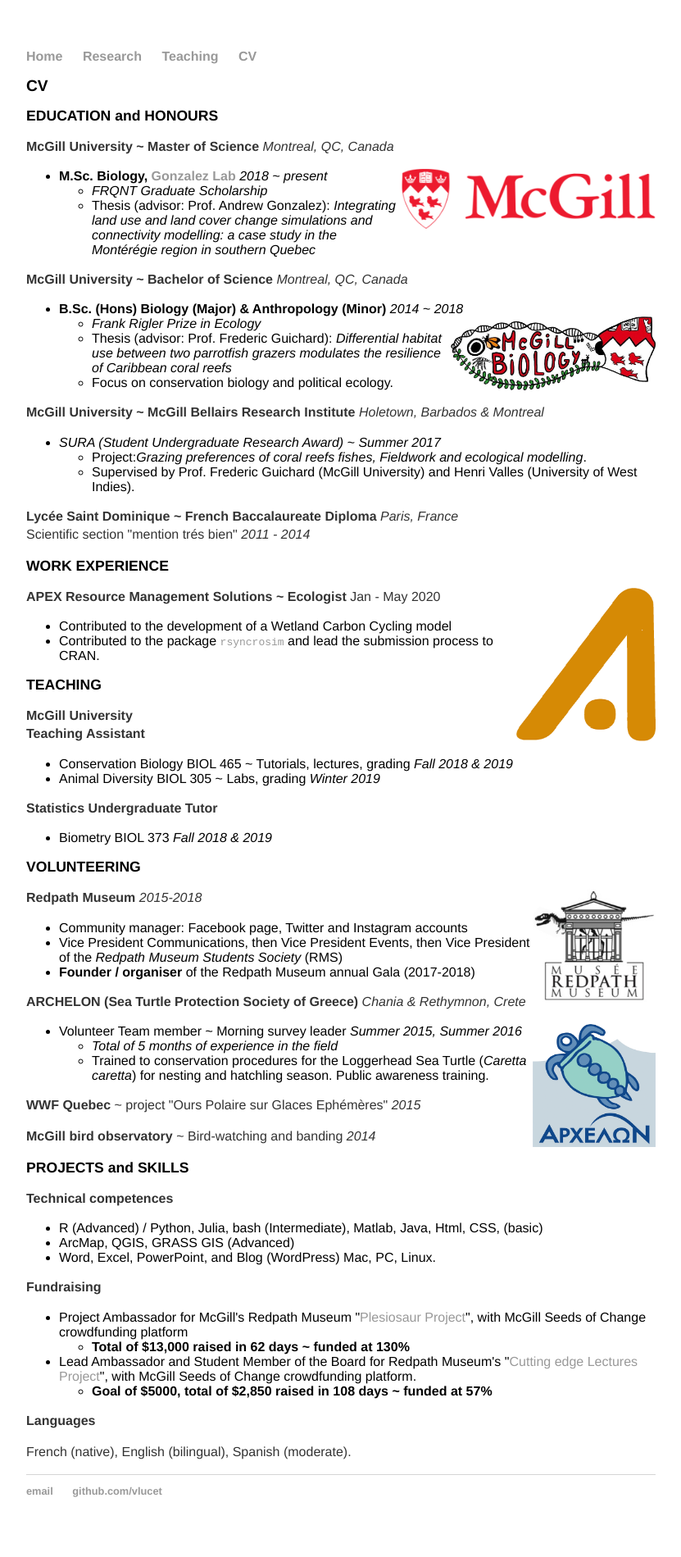
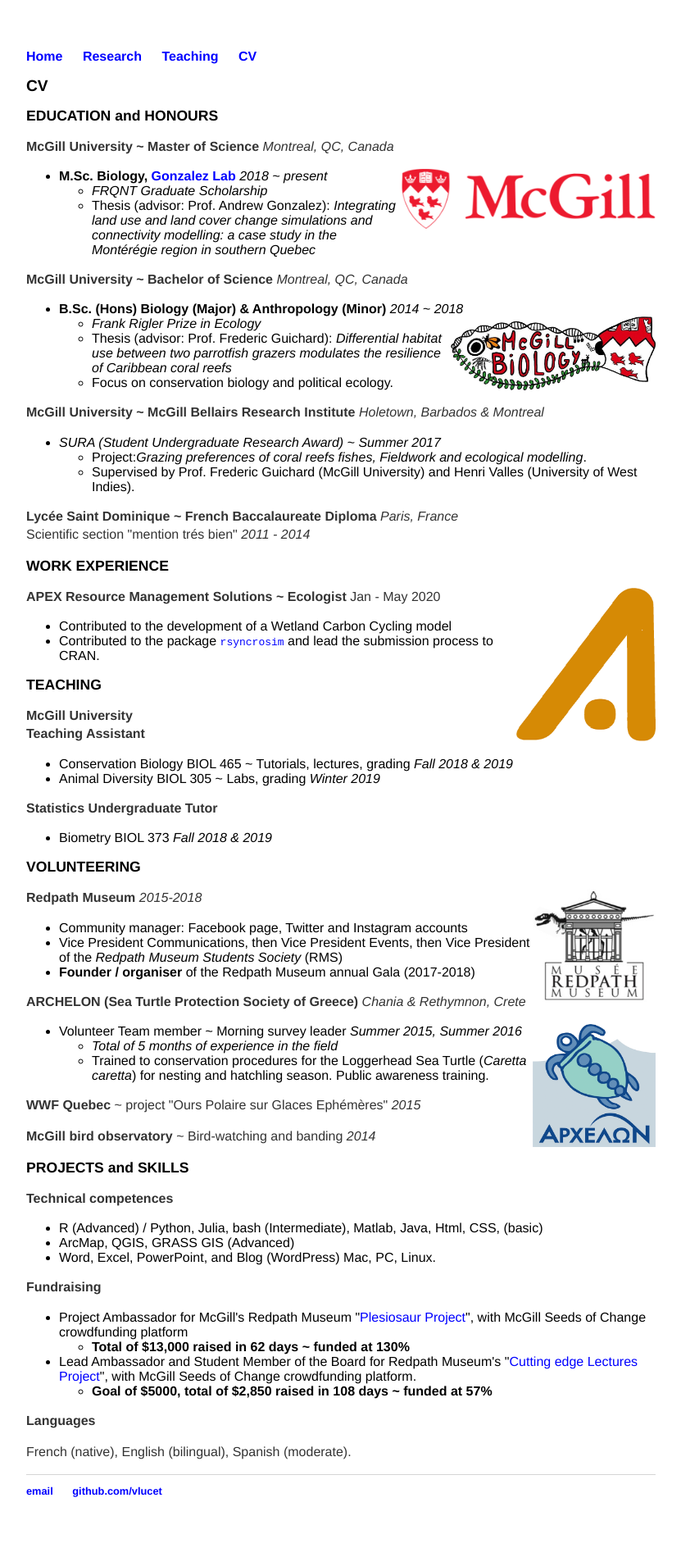
Before and after one commit to lpmi-13/vlucet.github.io, a Jekyll site: the page built from cv/index.md, in a window 1280 px wide. Shown: the whole page at 82% size, without its empty margins (224-1055 px from the left). Built offline with Jekyll 4.4.1, drawn with Linux system fonts in a browser that asks for light colours.

Commit message:
update various accessibility issues
- lang attribute added to `<html>` element
- added `aria-label` for the links, so there's a way for screen readers to tell what they link to
- added alt attributes for the images, with `alt=""` added for the logos to prevent the screen readers from reading the image `src` attribute, which is the default behavior in the absence of `alt`
- contrast changed on links

```diff
--- a/_layouts/default.html
+++ b/_layouts/default.html
@@ -1,5 +1,6 @@
 <!DOCTYPE html>
-<html>
+
+<html lang="en">
 
 	<head>
 		<title>Valentin Lucet</title>
--- a/css/main.css
+++ b/css/main.css
@@ -16,7 +16,7 @@
 }
 a {
     text-decoration: none;
-    color: #999;
+    color: blue;
 }
 a:hover {
     text-decoration: underline;
--- a/cv/index.md
+++ b/cv/index.md
@@ -8,12 +8,12 @@
 ## EDUCATION and HONOURS
 
 **McGill University ~ Master of Science**  _Montreal, QC, Canada_
-- **M.Sc. Biology, [Gonzalez Lab]()** _2018 ~ present_ <a href="https://www.mcgill.ca/"> <img style="float: right;" width="310" class="classic_img" src="/pics/mcgill_logo.png"> </a>
+- **M.Sc. Biology, [Gonzalez Lab]()** _2018 ~ present_ <a href="https://www.mcgill.ca/"> <img style="float: right;" width="310" class="classic_img" alt="" src="/pics/mcgill_logo.png"> </a>
   - _FRQNT Graduate Scholarship_
   - Thesis (advisor: Prof. Andrew Gonzalez): _Integrating land use and land cover change simulations and connectivity modelling: a case study in the Montérégie region in southern Quebec_
 
 **McGill University ~ Bachelor of Science** _Montreal, QC, Canada_
-- **B.Sc. (Hons) Biology (Major) &amp; Anthropology (Minor)** _2014 ~ 2018_ <a href="https://www.mcgill.ca/biology/"> <img style="float: right;" width="250" class="classic_img" src="/pics/mcgill_biology.png"> </a>
+- **B.Sc. (Hons) Biology (Major) &amp; Anthropology (Minor)** _2014 ~ 2018_ <a href="https://www.mcgill.ca/biology/"> <img style="float: right;" width="250" class="classic_img" alt="" src="/pics/mcgill_biology.png"> </a>
   - _Frank Rigler Prize in Ecology_
   - Thesis (advisor: Prof. Frederic Guichard): _Differential habitat use between two parrotfish grazers modulates the resilience of Caribbean coral reefs_
   - Focus on conservation biology and political ecology.
@@ -28,7 +28,7 @@
 Scientific section &quot;mention trés bien&quot; _2011 - 2014_
 
 ## WORK EXPERIENCE
-<a href="http://www.apexrms.com/"> <img style="float: right;" width="170" class="classic_img" src="/pics/apex_logo.png"> </a>
+<a href="http://www.apexrms.com/"> <img style="float: right;" width="170" class="classic_img" alt="" src="/pics/apex_logo.png"> </a>
 **APEX Resource Management Solutions ~ Ecologist** Jan - May 2020
 - Contributed to the development of a Wetland Carbon Cycling model
 - Contributed to the package [`rsyncrosim`](https://CRAN.R-project.org/package=rsyncrosim) and lead the submission process to CRAN.
@@ -45,13 +45,13 @@
 
 ## VOLUNTEERING
 
-**Redpath Museum** _2015-2018_ <a href="https://www.mcgill.ca/redpath/"> <img style="float: right;" width="150" class="classic_img" src="/pics/redpath_logo.png"> </a>
+**Redpath Museum** _2015-2018_ <a href="https://www.mcgill.ca/redpath/"> <img style="float: right;" width="150" class="classic_img" alt="" src="/pics/redpath_logo.png"> </a>
 - Community manager: Facebook page, Twitter and Instagram accounts
 - Vice President Communications, then Vice President Events, then Vice President of the _Redpath Museum Students Society_ (RMS)
 - **Founder / organiser** of the Redpath Museum annual Gala (2017-2018)
 
 **ARCHELON (Sea Turtle Protection Society of Greece)** _Chania &amp; Rethymnon, Crete_
-- Volunteer Team member ~ Morning survey leader _Summer 2015, Summer 2016_ <a href="https://www.archelon.gr/index_eng.php"> <img style="float: right;" width="150" class="classic_img" src="/pics/archelon_logo.png"> </a>
+- Volunteer Team member ~ Morning survey leader _Summer 2015, Summer 2016_ <a href="https://www.archelon.gr/index_eng.php"> <img style="float: right;" width="150" class="classic_img" alt="" src="/pics/archelon_logo.png"> </a>
   - _Total of 5 months of experience in the field_
   - Trained to conservation procedures for the Loggerhead Sea Turtle (_Caretta caretta_) for nesting and hatchling season. Public awareness training.
 
```
Also changed, not shown: index.md (+5 -5 lines), teaching/index.md (+2 -2 lines).
